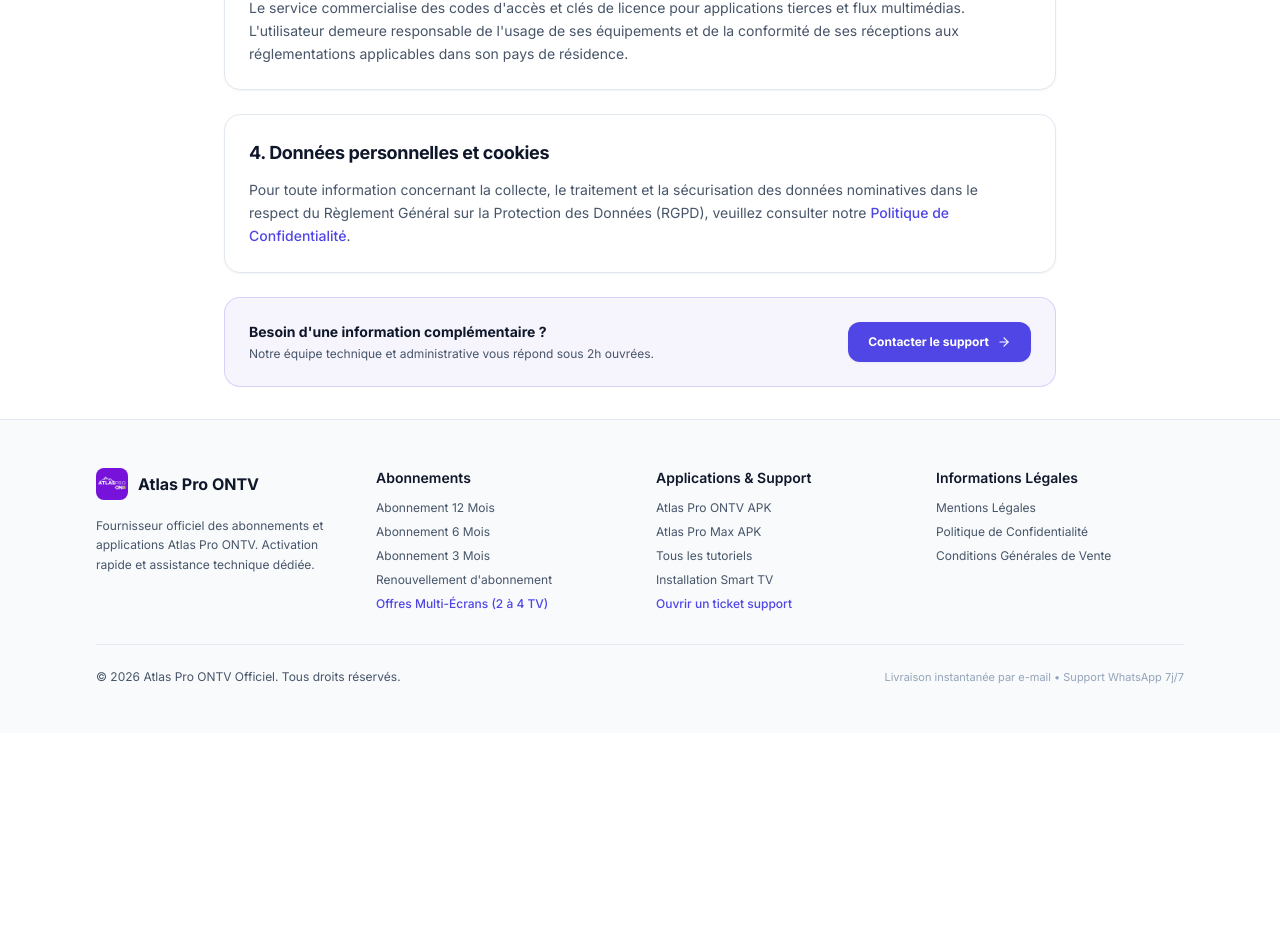
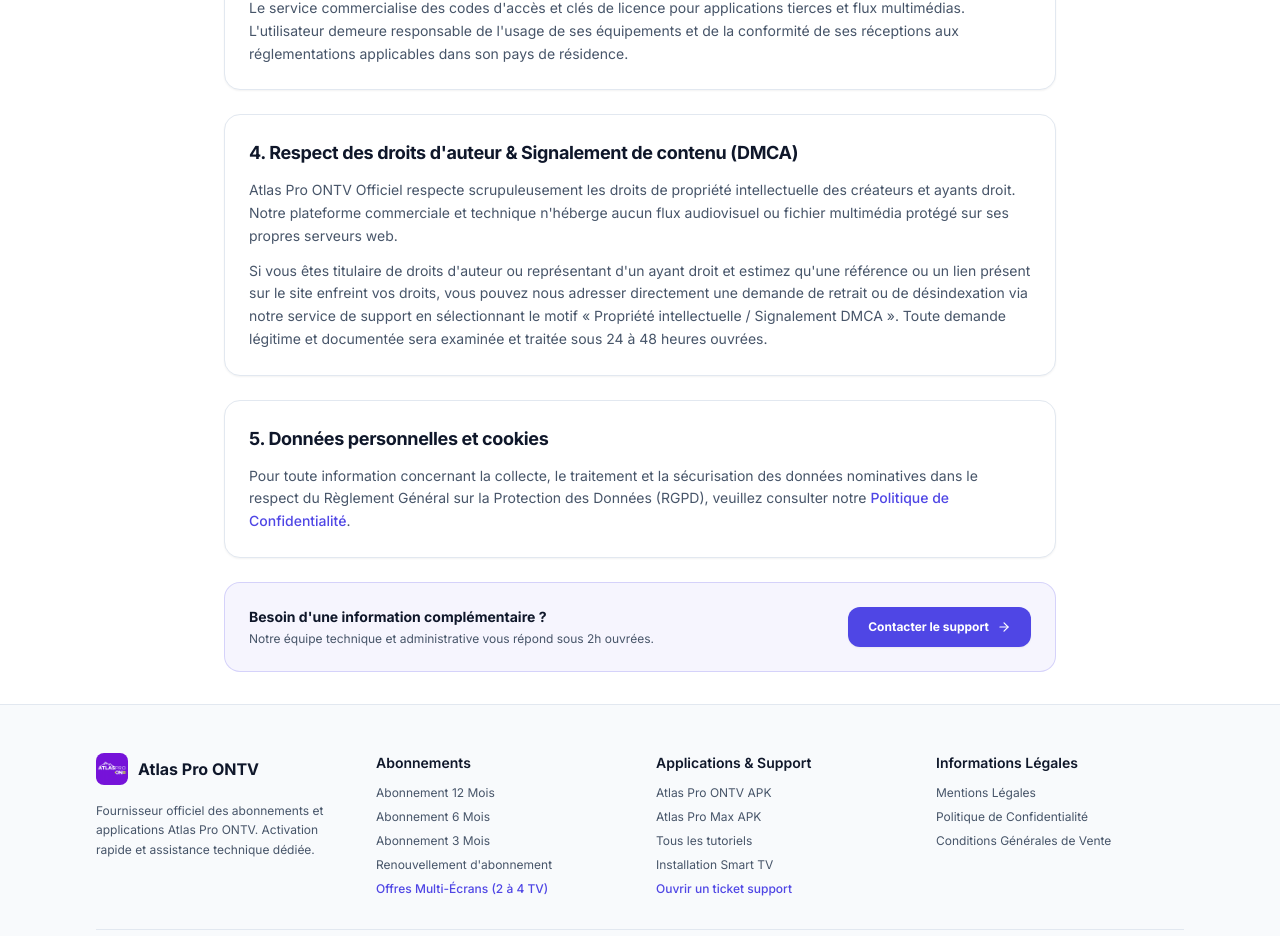
Before and after one commit to json-1400/atlasproibofficiel, a Next.js app: page /mentions-legales in a window 1280 px wide. Shown: the part 1000-1936 px from the top of the page. Before the commit the page ends 1733 px from the top, so only its background shows below. Built offline with nearby package versions, Linux system fonts and the light colour scheme; no server answers.

Commit message:
compliance: add explicit on-site DMCA and IP rights dispute channel to prevent Google takedowns

```diff
--- a/app/mentions-legales/page.tsx
+++ b/app/mentions-legales/page.tsx
@@ -95,7 +95,19 @@
 
           <div className="rounded-2xl border border-border bg-white p-6 space-y-3 shadow-sm">
             <h2 className="text-lg font-bold text-heading">
-              4. Données personnelles et cookies
+              4. Respect des droits d&apos;auteur & Signalement de contenu (DMCA)
+            </h2>
+            <p>
+              {SITE_NAME} respecte scrupuleusement les droits de propriété intellectuelle des créateurs et ayants droit. Notre plateforme commerciale et technique n&apos;héberge aucun flux audiovisuel ou fichier multimédia protégé sur ses propres serveurs web.
+            </p>
+            <p>
+              Si vous êtes titulaire de droits d&apos;auteur ou représentant d&apos;un ayant droit et estimez qu&apos;une référence ou un lien présent sur le site enfreint vos droits, vous pouvez nous adresser directement une demande de retrait ou de désindexation via notre service de support en sélectionnant le motif &laquo; Propriété intellectuelle / Signalement DMCA &raquo;. Toute demande légitime et documentée sera examinée et traitée sous 24 à 48 heures ouvrées.
+            </p>
+          </div>
+
+          <div className="rounded-2xl border border-border bg-white p-6 space-y-3 shadow-sm">
+            <h2 className="text-lg font-bold text-heading">
+              5. Données personnelles et cookies
             </h2>
             <p>
               Pour toute information concernant la collecte, le traitement et la sécurisation des données nominatives dans le respect du Règlement Général sur la Protection des Données (RGPD), veuillez consulter notre{" "}
--- a/components/sections/TicketForm.tsx
+++ b/components/sections/TicketForm.tsx
@@ -278,6 +278,7 @@
             <option value="activation">Activation / Code non reçu</option>
             <option value="renouvellement">Renouvellement d&apos;abonnement</option>
             <option value="commercial">Question commerciale / Facturation</option>
+            <option value="dmca">Propriété intellectuelle / Signalement DMCA</option>
             <option value="autre">Autre renseignement</option>
           </select>
         </div>
```
